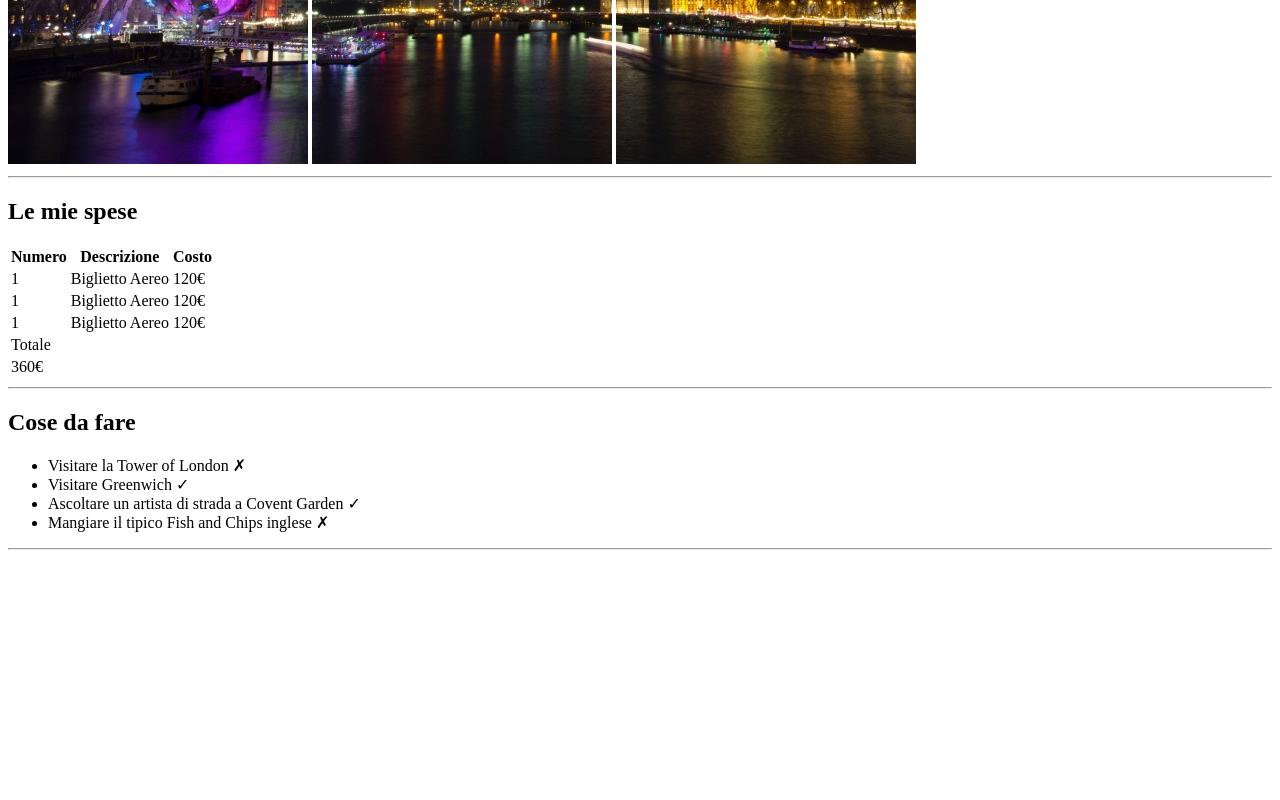
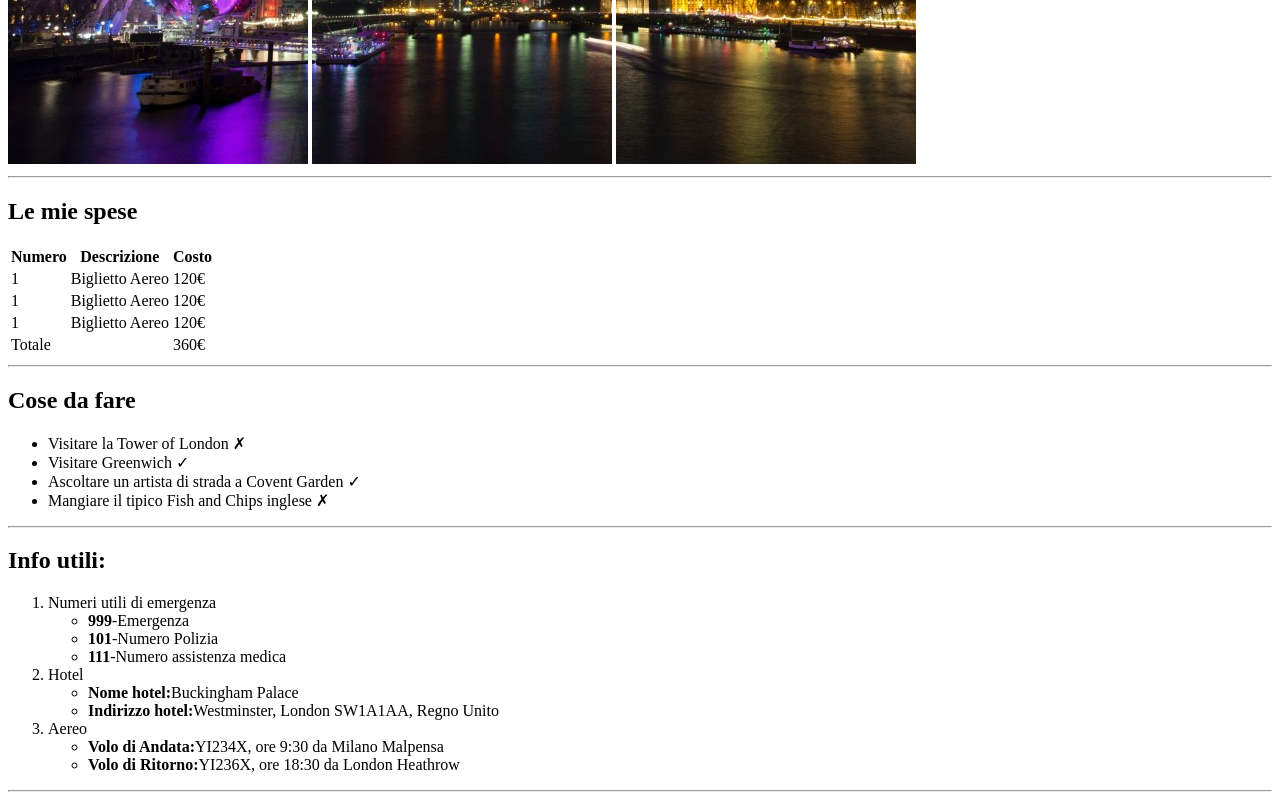
Before and after one commit to chiaraalle/html-london-trip, a plain HTML site: page index.html in a window 1280 px wide. Shown: the part 516-1316 px from the top of the page. Before the commit the page ends 1074 px from the top, so only its background shows below. Drawn offline with Linux system fonts and the light colour scheme.

Commit message:
ADD: lista info utili

```diff
--- a/index.html
+++ b/index.html
@@ -12,7 +12,7 @@
     <img src="./img/pexels-bill-emrich-230794-1.jpg" alt="foto-Londra">
     <img src="./img/pexels-bill-emrich-230794-2.jpg" alt="foto.Londra">
     <hr>
-    <!--spese-->
+    <!--tabella spese-->
 
     <h2>Le mie spese</h2>
     <table>
@@ -45,8 +45,7 @@
             <tfoot>
                 <tr>
                     <td>Totale</td>
-                </tr>
-                <tr>
+                    <td></td>
                     <td>360&euro;</td>
                 </tr>
             </tfoot>
@@ -63,7 +62,31 @@
 
     </ul>
     <hr>
-    <!--info utili-->
+    <!--lista di info utili-->
+    <h2>Info utili:</h2>
+    <ol>
+        <li>Numeri utili di emergenza
+            <ul>
+                <li><strong>999</strong>-Emergenza</li>
+                <li><strong>101</strong>-Numero Polizia</li>
+                <li><strong>111</strong>-Numero assistenza medica</li>
+            </ul>
+        </li>
+        <li>Hotel
+            <ul>
+                <li><strong>Nome hotel:</strong>Buckingham Palace</li>
+                <li><strong>Indirizzo hotel:</strong>Westminster, London SW1A1AA, Regno Unito</li>
+            </ul>
+        </li>
+        <li>Aereo
+            <ul>
+                <li><strong>Volo di Andata:</strong>YI234X, ore 9:30 da Milano Malpensa</li>
+                <li><strong>Volo di Ritorno:</strong>YI236X, ore 18:30 da London Heathrow</li>
+            </ul>
+        </li>
+    </ol>
+    <hr>
+
 
 
 
```
